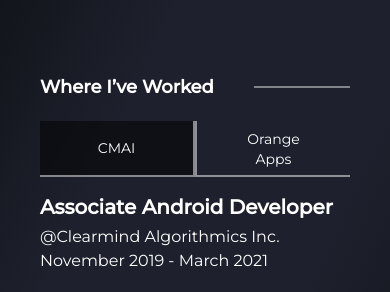
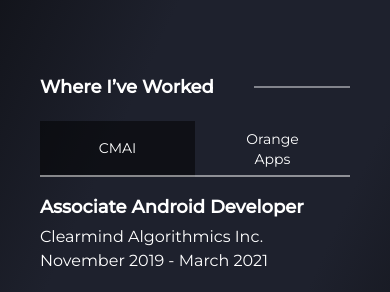
Before and after one commit to Zeaventyyy/My-Portfolio, a React (Create React App) app: page / in a window 390 px wide. Shown: the part 1860-2152 px from the top of the page. Built offline with nearby package versions, Linux system fonts and the light colour scheme.

Commit message:
Fixed experience text size

```diff
--- a/src/landingpage/experience/experience.jsx
+++ b/src/landingpage/experience/experience.jsx
@@ -19,7 +19,7 @@
               <button
                 className={`${experience === 'cmai' ? styles.active : ''} ${
                   styles.btn
-                } border-r-2`}
+                }`}
                 type="button"
                 onClick={() => setExperience('cmai')}
               >
@@ -28,7 +28,7 @@
               <button
                 className={`${
                   experience === 'orangeApps' ? styles.active : ''
-                } ${styles.btn} border-l-2`}
+                } ${styles.btn}`}
                 type="button"
                 onClick={() => setExperience('orangeApps')}
               >
@@ -40,10 +40,10 @@
 
             {experience === 'cmai' ? (
               <div className="md:pl-10 animate-fade-in-down">
-                <p className="text-xl font-semibold mb-1">
+                <p className="text-lg md:text-xl font-semibold mb-1">
                   Associate Android Developer
                 </p>
-                <p className="font-normal">@Clearmind Algorithmics Inc.</p>
+                <p className="font-normal">Clearmind Algorithmics Inc.</p>
                 <p className="font-normal">November 2019 - March 2021</p>
                 <div className="flex flex-col">
                   <ul className="list-disc list-outside ml-4 ">
@@ -61,10 +61,10 @@
             ) : null}
             {experience === 'orangeApps' ? (
               <div className="md:pl-10 grow animate-fade-in-down">
-                <p className="text-xl font-semibold mb-1">
+                <p className="text-lg md:text-xl font-semibold mb-1">
                   Frontend Developer/Quality Assurance Intern
                 </p>
-                <p className="text-xl font-semibold mb-1">OrangeApps.</p>
+                <p className="font-normal">OrangeApps</p>
                 <p className="font-normal">January 2019 - March 2019</p>
                 <div className="flex flex-col">
                   <ul className="list-disc list-outside ml-4">
```
